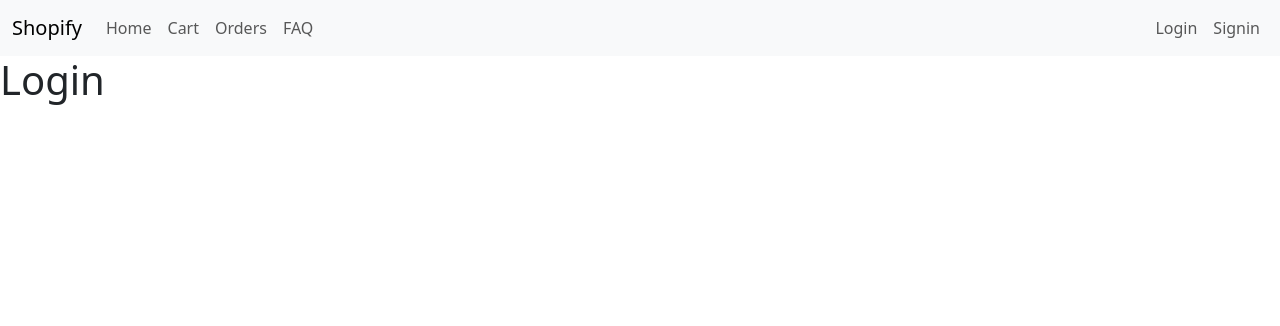
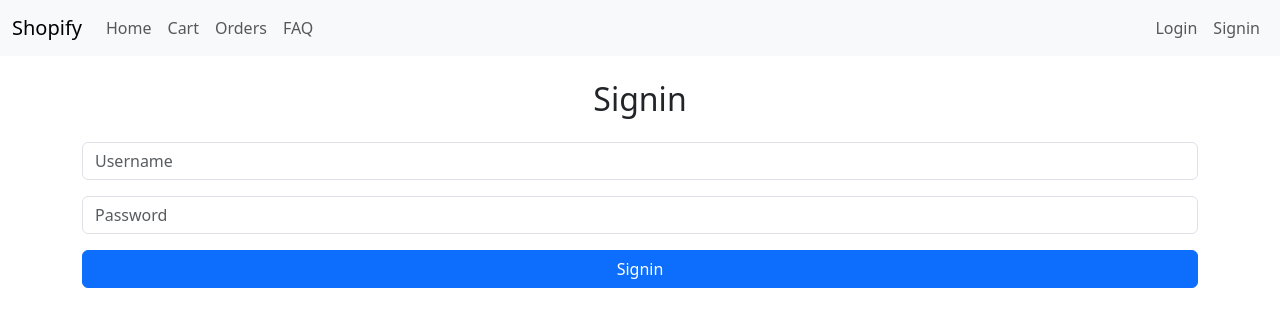
Before and after one commit to themysterysolver/MERN, a React (Vite) app in the folder PROJECT/E-COMMERCE_V2/: page /login in a window 1280 px wide. Shown: the top 326 px of the page. Built offline with nearby package versions, Linux system fonts and the light colour scheme.

Commit message:
FEAT:handling sigin and login

```diff
--- a/PROJECT/E-COMMERCE_V2/src/App.jsx
+++ b/PROJECT/E-COMMERCE_V2/src/App.jsx
@@ -21,7 +21,7 @@ function App() {
       <Routes>
         <Route path="/" element={<Home/>}/>
         <Route path="/login" element={<Login/>}/>
-        <Route path="/sigin" element={<Sigin/>}/>
+        <Route path="/signin" element={<Sigin/>}/>
         <Route path="/forgotpassword" element={<ForgotPassword/>}/>
         <Route path="/faq" element={<FAQ/>}/>
         <Route path="/aboutus" element={<AboutUs/>}/>
--- a/PROJECT/E-COMMERCE_V2/src/pages/Login.jsx
+++ b/PROJECT/E-COMMERCE_V2/src/pages/Login.jsx
@@ -1,9 +1,32 @@
-import React from 'react'
+import React, { useState } from 'react'
+import { useNavigate } from 'react-router-dom'
+import {loginUser} from '../utils/localStorageUtils'
+const Login = () => {
+  const nav=useNavigate()
+  const [username,setUsername]=useState('');
+  const [password,setPassword]=useState('');
+  const [error,SetError]=useState('')
 
-const Login = () => {
+  const handleLogin=()=>{
+    SetError('')
+    if(loginUser(username,password)){
+      nav('/')
+    }
+    else{
+      SetError('Invalid credential')
+    }
+  }
   return (
-    <div>
-      <h1>Login</h1>
+    <div className="container my-4">
+      <h2 className="text-center mb-4">Signin</h2>
+      <div className="form-group mb-3">
+        <input className="form-control" placeholder="Username" value={username} onChange={(e) => setUsername(e.target.value)} />
+      </div>
+      <div className="form-group mb-3">
+        <input className="form-control" type="password" placeholder="Password" value={password} onChange={(e) => setPassword(e.target.value)} />
+      </div>
+      {error && <div className="alert alert-danger">{error}</div>}
+      <button className="btn btn-primary w-100" onClick={handleLogin}>Signin</button>
     </div>
   )
 }
--- a/PROJECT/E-COMMERCE_V2/src/pages/Sigin.jsx
+++ b/PROJECT/E-COMMERCE_V2/src/pages/Sigin.jsx
@@ -1,9 +1,35 @@
-import React from 'react'
+import React, { useState } from 'react'
+import { useNavigate } from 'react-router-dom'
+import {registerUser} from '../utils/localStorageUtils'
+const Sigin = () => {
+  const [username,setUsername]=useState('');
+  const [password,setPassword]=useState('');
+  const [email,setEmail]=useState('');
+  const nav=useNavigate();
+  const [error,SetError]=useState('')
 
-const Sigin = () => {
+  const handleSignin=()=>{
+    SetError('');
+    if(registerUser(username,password,email)){
+      nav('/login')
+    }else{
+      SetError('username alreay exist')
+    }
+  }
   return (
-    <div>
-      <h1>Sigin</h1>
+    <div className="container my-4">
+      <h2 className="text-center mb-4">Signin</h2>
+      <div className="form-group mb-3">
+        <input className="form-control" placeholder="Username" value={username} onChange={(e) => setUsername(e.target.value)} />
+      </div>
+      <div className="form-group mb-3">
+        <input className="form-control" placeholder="Email" value={email} onChange={(e) => setEmail(e.target.value)} />
+      </div>
+      <div className="form-group mb-3">
+        <input className="form-control" type="password" placeholder="Password" value={password} onChange={(e) => setPassword(e.target.value)} />
+      </div>
+      {error && <div className="alert alert-danger">{error}</div>}
+      <button className="btn btn-primary w-100" onClick={handleSignin}>Signin</button>
     </div>
   )
 }
--- a/PROJECT/E-COMMERCE_V2/src/utils/localStorageUtils.js
+++ b/PROJECT/E-COMMERCE_V2/src/utils/localStorageUtils.js
@@ -9,9 +9,9 @@ export const registerUser=(username,password,email)=>{
     };
     users.push(newUser);
     localStorage.setItem('users',JSON.stringify(users));
-    localStorage.setItem('currentUser',JSON.stringify({
-        id:newUser.id,username:newUser.username
-    }));
+    // localStorage.setItem('currentUser',JSON.stringify({
+    //     id:newUser.id,username:newUser.username
+    // }));
     return true;
 }
 
@@ -20,6 +20,7 @@ export const loginUser=(username,password)=>{
     let users=JSON.parse(localStorage.getItem('users'))||[];
     const found=users.find(u=>u.username===username);
     if(!found)return false;
+    if(found.password!==password)return false;
     localStorage.setItem('currentUser',JSON.stringify({id:found.username,username:found.username}));
     return true;
 }
```
